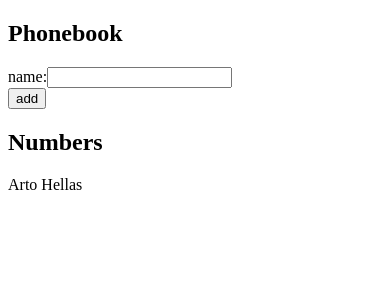
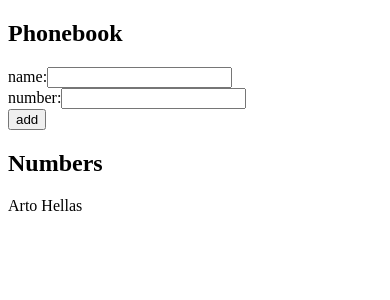
Before and after one commit to Rodrigorov3r/PhoneBook-React, a React (Vite) app: page / in a window 390 px wide. Shown: the top 300 px of the page. Built offline with nearby package versions, Linux system fonts and the light colour scheme.

Commit message:
2.8: The Phonebook Step3

```diff
--- a/src/App.jsx
+++ b/src/App.jsx
@@ -1,8 +1,11 @@
 import { useState } from 'react';
 
 const App = () => {
-  const [persons, setPersons] = useState([{ id: 1, name: 'Arto Hellas' }]);
+  const [persons, setPersons] = useState([
+    { id: 1, name: 'Arto Hellas', number: '4545555' },
+  ]);
   const [newName, setNewName] = useState('');
+  const [newNumber, setNewNumber] = useState('');
 
   const handleSubmit = (e) => {
     e.preventDefault();
@@ -10,9 +13,11 @@ const App = () => {
     const newObject = {
       id: persons.length + 1,
       name: newName,
+      number: newNumber,
     };
 
-    const repetedName = persons.find( //metodo find para buscar la 1er coincidencia en el array
+    const repetedName = persons.find(
+      //metodo find para buscar la 1er coincidencia en el array
       (person) => person.name.toLowerCase() === newName.toLowerCase()
     );
     if (repetedName) {
@@ -24,10 +29,15 @@ const App = () => {
     //console.log(persons.length + 1);
     setPersons(persons.concat(newObject));
     setNewName('');
+    setNewNumber('');
   };
 
-  const handleInputChange = (e) => {
+  const handleInputName = (e) => {
     return setNewName(e.target.value);
+  };
+
+  const handleInputNumber = (e) => {
+    return setNewNumber(e.target.value);
   };
 
   return (
@@ -36,7 +46,11 @@ const App = () => {
       <form onSubmit={handleSubmit}>
         <div>
           name:
-          <input value={newName} onChange={handleInputChange} />
+          <input value={newName} onChange={handleInputName} />
+        </div>
+        <div>
+          number:
+          <input value={newNumber} onChange={handleInputNumber} />
         </div>
         <div>
           <button type="submit">add</button>
```
